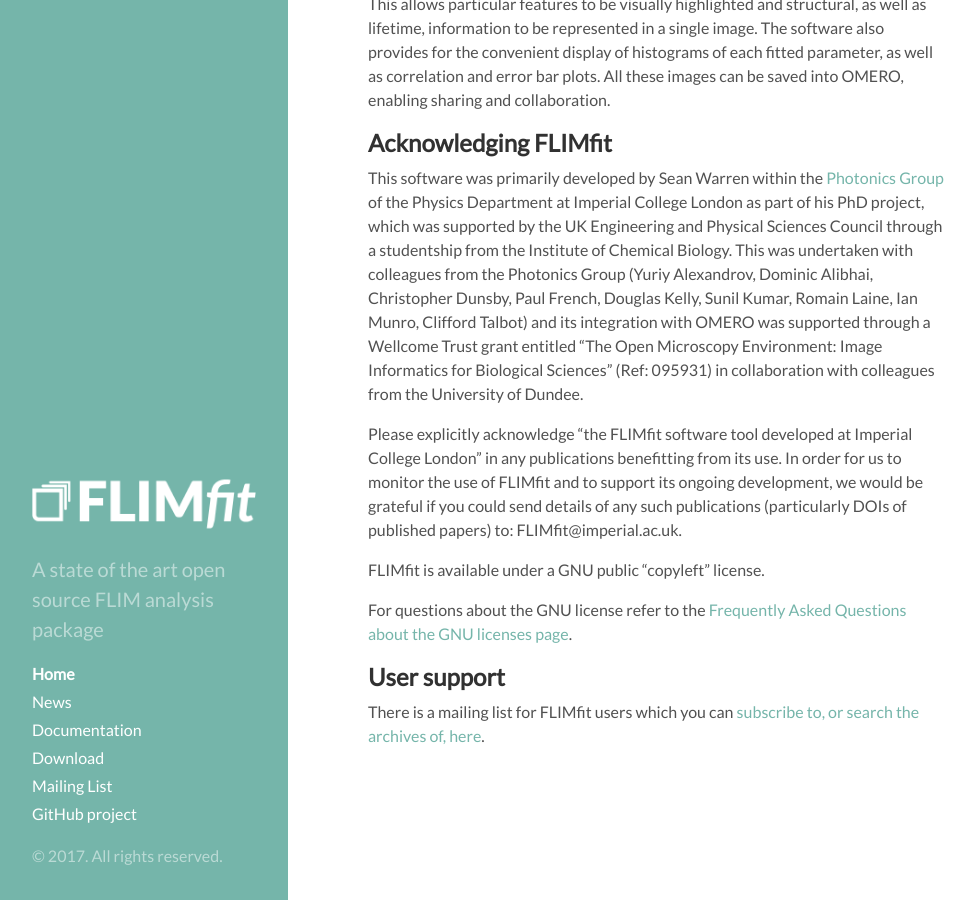
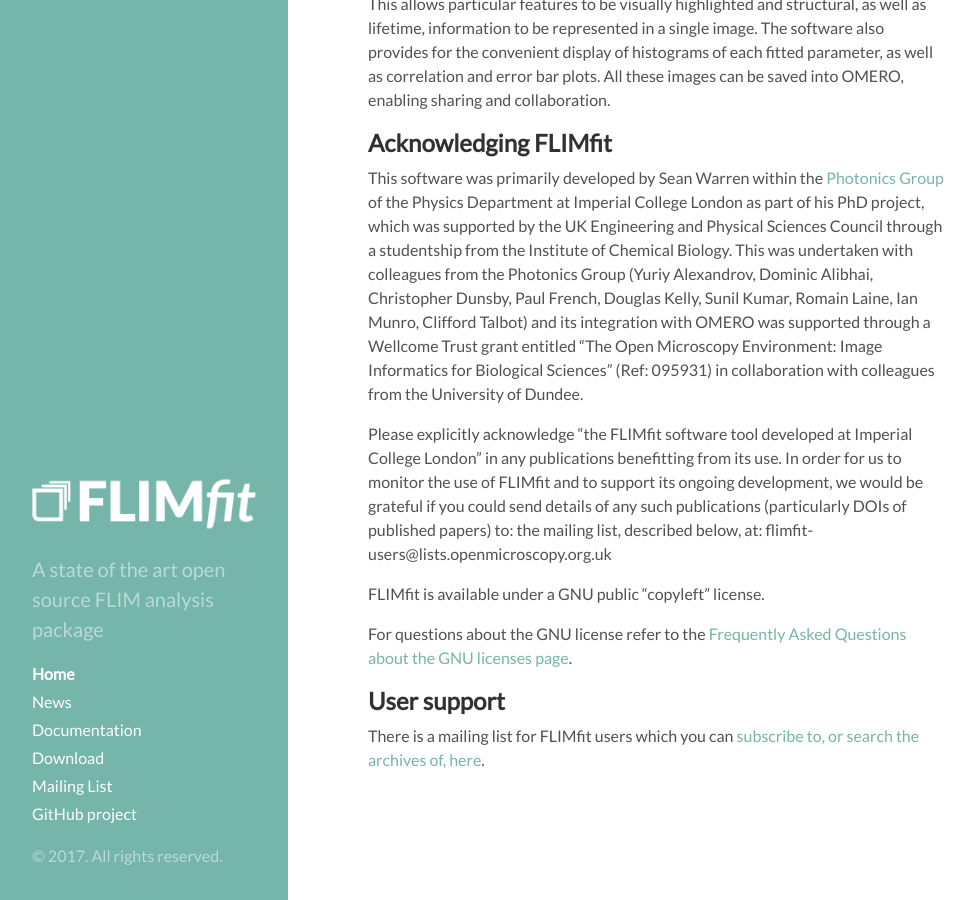
Before and after one commit to flimfit/FLIMfit-website, a Jekyll site: the page built from index.md, in a window 1280 px wide and 900 px high, scrolled down 1625 px. Shown: the whole window, without its empty margins (0-975 px from the left). Built offline with Jekyll 4.4.1, drawn with Linux system fonts in a browser that asks for light colours; nearby versions of some CDN libraries.

Commit message:
Update old e-mail address.

```diff
--- a/index.md
+++ b/index.md
@@ -31,7 +31,7 @@ Acknowledging FLIMfit
 ---------------------
 This software was primarily developed by Sean Warren within the [Photonics Group](http://www.openmicroscopy.org/site/about/development-teams/paul) of the Physics Department at Imperial College London as part of his PhD project, which was supported by the UK Engineering and Physical Sciences Council through a studentship from the Institute of Chemical Biology. This was undertaken with colleagues from the Photonics Group (Yuriy Alexandrov, Dominic Alibhai, Christopher Dunsby, Paul French, Douglas Kelly, Sunil Kumar, Romain Laine, Ian Munro, Clifford Talbot) and its integration with OMERO was supported through a Wellcome Trust grant entitled "The Open Microscopy Environment: Image Informatics for Biological Sciences" (Ref: 095931) in collaboration with colleagues from the University of Dundee.
 
-Please explicitly acknowledge "the FLIMfit software tool developed at Imperial College London" in any publications benefitting from its use. In order for us to monitor the use of FLIMfit and to support its ongoing development, we would be grateful if you could send details of any such publications (particularly DOIs of published papers) to: FLIMfit@imperial.ac.uk.
+Please explicitly acknowledge "the FLIMfit software tool developed at Imperial College London" in any publications benefitting from its use. In order for us to monitor the use of FLIMfit and to support its ongoing development, we would be grateful if you could send details of any such publications (particularly DOIs of published papers) to: the mailing list, described below, at: flimfit-users@lists.openmicroscopy.org.uk
 
 
 FLIMfit is available under a GNU public “copyleft” license.
```
